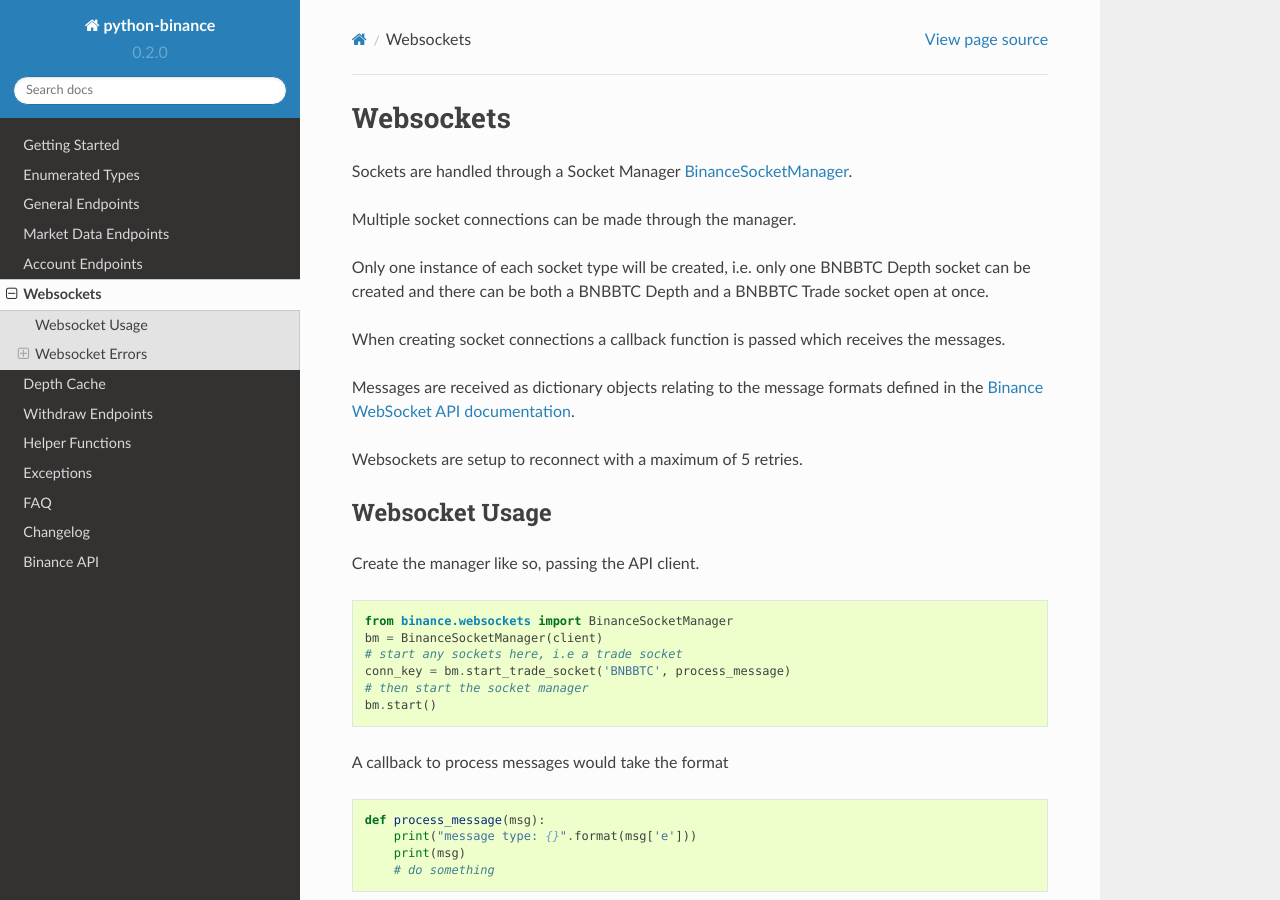
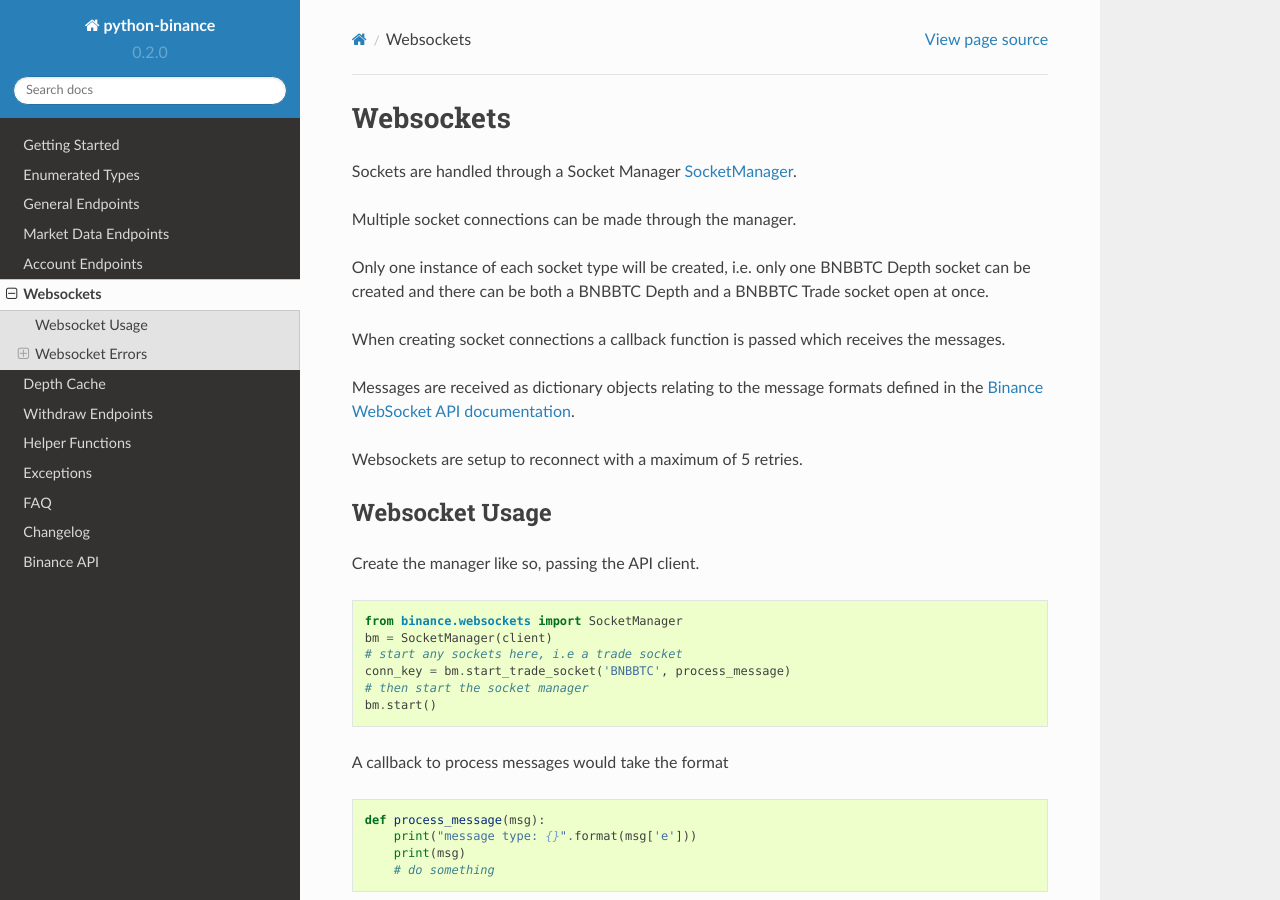
Before and after one commit to sammchardy/python-binance, a Sphinx documentation site: the page built from docs/websockets.rst, in a window 1280 px wide and 900 px high. Built offline with Sphinx 7.4.7 and the Read the Docs theme 2.0.0, drawn with Linux system fonts in a browser that asks for light colours; formulas are drawn with MathJax 3.

Commit message:
Missed a few redundant "Binance"s.

```diff
--- a/PYPIREADME.rst
+++ b/PYPIREADME.rst
@@ -109,8 +109,8 @@
         print(msg)
         # do something
 
-    from binance.websockets import BinanceSocketManager
-    bm = BinanceSocketManager(client)
+    from binance.websockets import SocketManager
+    bm = SocketManager(client)
     bm.start_aggtrade_socket('BNBBTC', process_message)
     bm.start()
 
--- a/README.rst
+++ b/README.rst
@@ -112,8 +112,8 @@
         print(msg)
         # do something
 
-    from binance.websockets import BinanceSocketManager
-    bm = BinanceSocketManager(client)
+    from binance.websockets import SocketManager
+    bm = SocketManager(client)
     bm.start_aggtrade_socket('BNBBTC', process_message)
     bm.start()
 
--- a/docs/changelog.rst
+++ b/docs/changelog.rst
@@ -179,7 +179,7 @@
 
 **Changed**
 
-- Enums now also accessible from binance.client.Client and binance.websockets.BinanceSocketManager
+- Enums now also accessible from binance.client.Client and binance.websockets.SocketManager
 
 v0.5.3 - 2017-12-09
 ^^^^^^^^^^^^^^^^^^^
@@ -194,7 +194,7 @@
 
 **Added**
 
-- start_multiplex_socket function to BinanceSocketManager to create multiplexed streams
+- start_multiplex_socket function to SocketManager to create multiplexed streams
 
 v0.5.1 - 2017-12-06
 ^^^^^^^^^^^^^^^^^^^
@@ -205,7 +205,7 @@
 
 **Fixes**
 
-- Fixed modifying array error message when closing the BinanceSocketManager
+- Fixed modifying array error message when closing the SocketManager
 
 v0.5.0 - 2017-12-05
 ^^^^^^^^^^^^^^^^^^^
--- a/docs/websockets.rst
+++ b/docs/websockets.rst
@@ -1,7 +1,7 @@
 Websockets
 ==========
 
-Sockets are handled through a Socket Manager `BinanceSocketManager <binance.html#binance.websockets.BinanceSocketManager>`_.
+Sockets are handled through a Socket Manager `SocketManager <binance.html#binance.websockets.SocketManager>`_.
 
 Multiple socket connections can be made through the manager.
 
@@ -21,8 +21,8 @@
 
 .. code:: python
 
-    from binance.websockets import BinanceSocketManager
-    bm = BinanceSocketManager(client)
+    from binance.websockets import SocketManager
+    bm = SocketManager(client)
     # start any sockets here, i.e a trade socket
     conn_key = bm.start_trade_socket('BNBBTC', process_message)
     # then start the socket manager
@@ -58,7 +58,7 @@
             # process message normally
 
 
-`Multiplex Socket <binance.html#binance.websockets.BinanceSocketManager.start_multiplex_socket>`_
+`Multiplex Socket <binance.html#binance.websockets.SocketManager.start_multiplex_socket>`_
 +++++++++++++++++++++++++++++++++++++++++++++++++++++++++++++++++++++++++++++++++++++++++++++++++
 
 Create a socket combining multiple streams.
@@ -77,7 +77,7 @@
     # pass a list of stream names
     conn_key = bm.start_multiplex_socket(['bnbbtc@aggTrade', 'neobtc@ticker'], process_m_message)
 
-`Depth Socket <binance.html#binance.websockets.BinanceSocketManager.start_depth_socket>`_
+`Depth Socket <binance.html#binance.websockets.SocketManager.start_depth_socket>`_
 +++++++++++++++++++++++++++++++++++++++++++++++++++++++++++++++++++++++++++++++++++++++++
 
 Depth sockets have an optional depth parameter to receive partial book rather than a diff response.
@@ -95,7 +95,7 @@
             depth=bc.WEBSOCKET_DEPTH_5)
 
 
-`Kline Socket <binance.html#binance.websockets.BinanceSocketManager.start_kline_socket>`_
+`Kline Socket <binance.html#binance.websockets.SocketManager.start_kline_socket>`_
 +++++++++++++++++++++++++++++++++++++++++++++++++++++++++++++++++++++++++++++++++++++++++
 
 Kline sockets have an optional interval parameter. By default this is set to 1 minute.
@@ -108,7 +108,7 @@
             interval=bc.KLINE_INTERVAL_30MINUTE)
 
 
-`Aggregated Trade Socket <binance.html#binance.websockets.BinanceSocketManager.start_aggtrade_socket>`_
+`Aggregated Trade Socket <binance.html#binance.websockets.SocketManager.start_aggtrade_socket>`_
 +++++++++++++++++++++++++++++++++++++++++++++++++++++++++++++++++++++++++++++++++++++++++++++++++++++++
 
 .. code:: python
@@ -116,28 +116,28 @@
     conn_key = bm.start_aggtrade_socket('BNBBTC', process_message)
 
 
-`Trade Socket <binance.html#binance.websockets.BinanceSocketManager.start_trade_socket>`_
+`Trade Socket <binance.html#binance.websockets.SocketManager.start_trade_socket>`_
 ++++++++++++++++++++++++++++++++++++++++++++++++++++++++++++++++++++++++++++++++++++++++++
 
 .. code:: python
 
     conn_key = bm.start_trade_socket('BNBBTC', process_message)
 
-`Symbol Ticker Socket <binance.html#binance.websockets.BinanceSocketManager.start_symbol_ticker_socket>`_
+`Symbol Ticker Socket <binance.html#binance.websockets.SocketManager.start_symbol_ticker_socket>`_
 +++++++++++++++++++++++++++++++++++++++++++++++++++++++++++++++++++++++++++++++++++++++++++++++++++++++++
 
 .. code:: python
 
     conn_key = bm.start_symbol_ticker_socket('BNBBTC', process_message)
 
-`Ticker Socket <binance.html#binance.websockets.BinanceSocketManager.start_ticker_socket>`_
+`Ticker Socket <binance.html#binance.websockets.SocketManager.start_ticker_socket>`_
 +++++++++++++++++++++++++++++++++++++++++++++++++++++++++++++++++++++++++++++++++++++++++++
 
 .. code:: python
 
     conn_key = bm.start_ticker_socket(process_message)
 
-`User Socket <binance.html#binance.websockets.BinanceSocketManager.start_user_socket>`_
+`User Socket <binance.html#binance.websockets.SocketManager.start_user_socket>`_
 +++++++++++++++++++++++++++++++++++++++++++++++++++++++++++++++++++++++++++++++++++++++
 
 This watches for 3 different user events
@@ -153,7 +153,7 @@
     bm.start_user_socket(process_message)
 
 
-`Close a Socket <binance.html#binance.websockets.BinanceSocketManager.stop_socket>`_
+`Close a Socket <binance.html#binance.websockets.SocketManager.stop_socket>`_
 ++++++++++++++++++++++++++++++++++++++++++++++++++++++++++++++++++++++++++++++++++++
 
 To close an individual socket call the `stop_socket` function.
```
